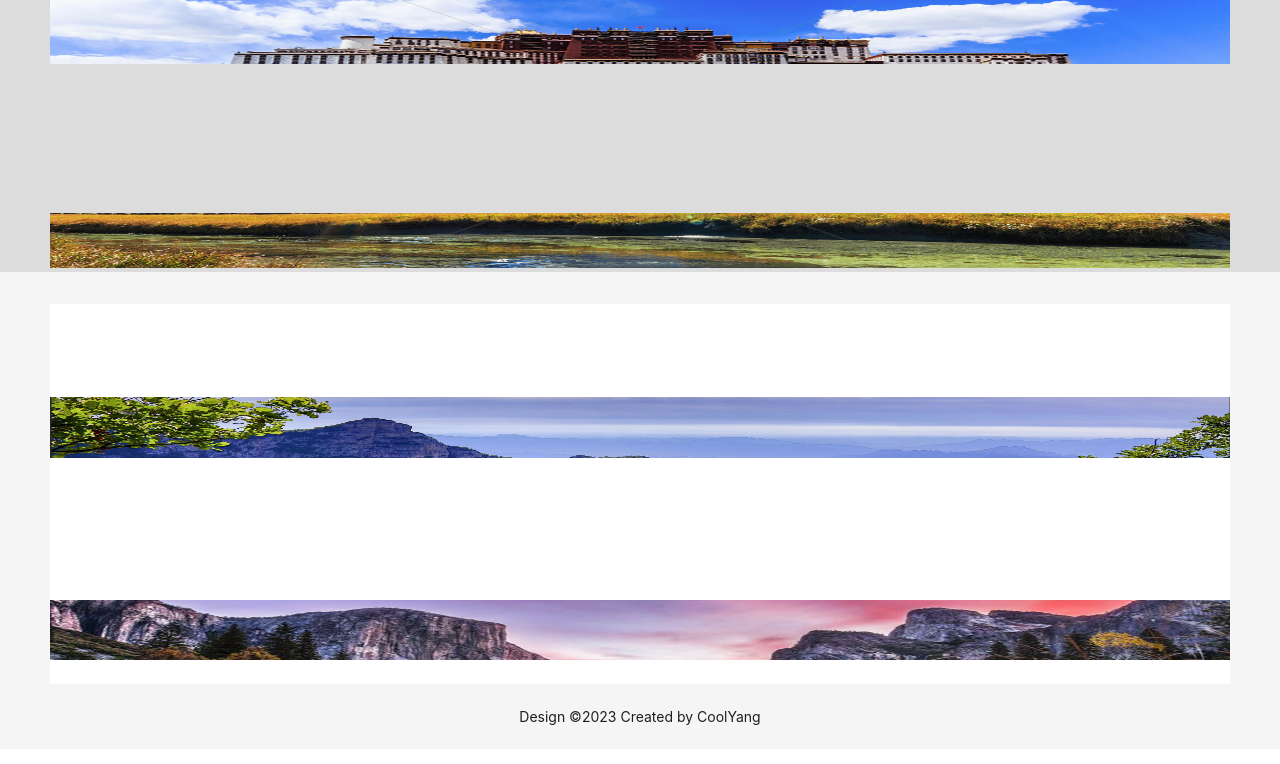
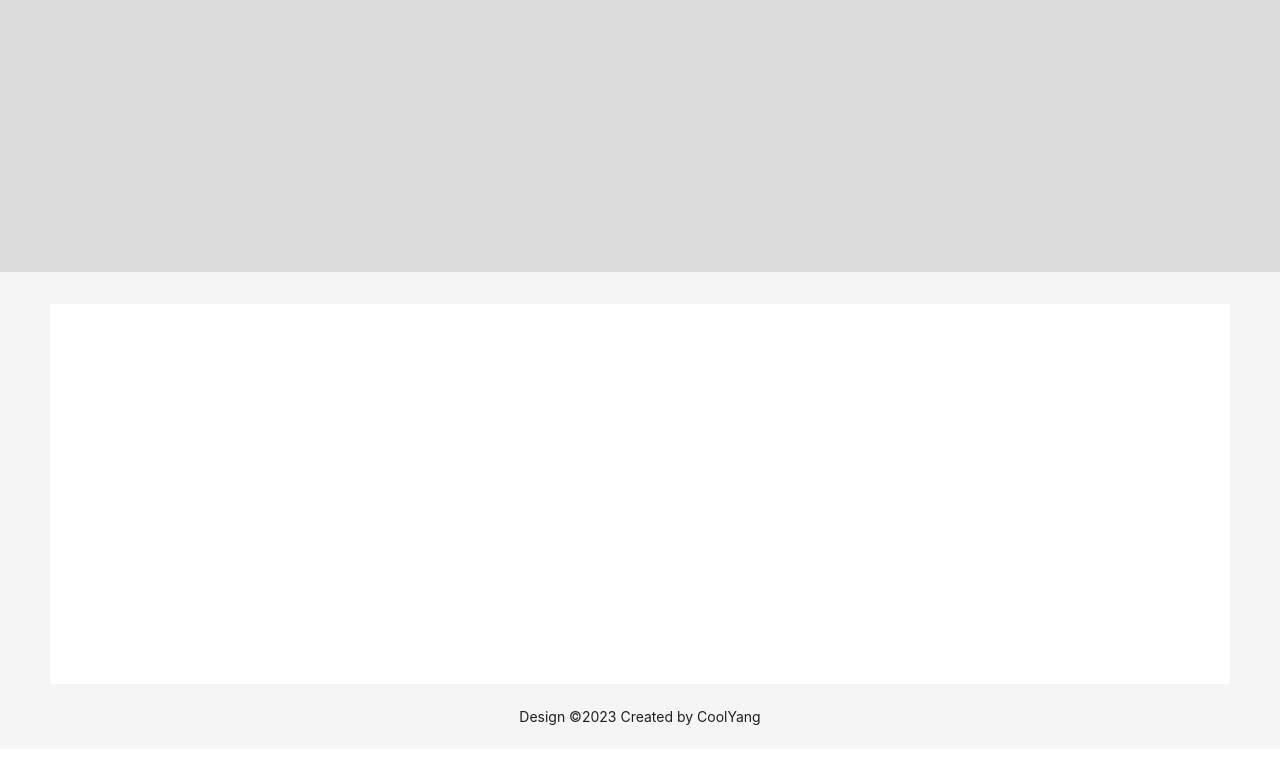
Before and after one commit to coolyany/ad_project, a React (Create React App) app in the folder react_web/code/: page / in a window 1280 px wide. Shown: the top 764 px of the page. Built offline with nearby package versions, Linux system fonts and the light colour scheme.

Commit message:
tease the repository

```diff
--- a/react_web/code/src/home/index.js
+++ b/react_web/code/src/home/index.js
@@ -66,38 +66,38 @@ export default function MyHome(){
         <Header style={headerStyle_1} >
             <Row>
                 <Col span={24}>
-                    <img
+                    {/* <img
                         width={'100%'}
                         height={'30%'}
                         src="./1.png"
-                    />
+                    /> */}
                 </Col>
             </Row>
             <Row>
                 <Col span={24}>
-                    <img
+                    {/* <img
                         width={'100%'}
                         height={'30%'}
                         src="./2.png"
-                    />
+                    /> */}
                 </Col>
             </Row>
             <Row>
                 <Col span={24}>
-                    <img
+                    {/* <img
                         width={'100%'}
                         height={'30%'}
                         src="./3.png"
-                    />
+                    /> */}
                 </Col>
             </Row>
             <Row>
                 <Col span={24}>
-                    <img
+                    {/* <img
                         width={'100%'}
                         height={'30%'}
                         src="./4.png"
-                    />
+                    /> */}
                 </Col>
             </Row>
         </Header>
```
